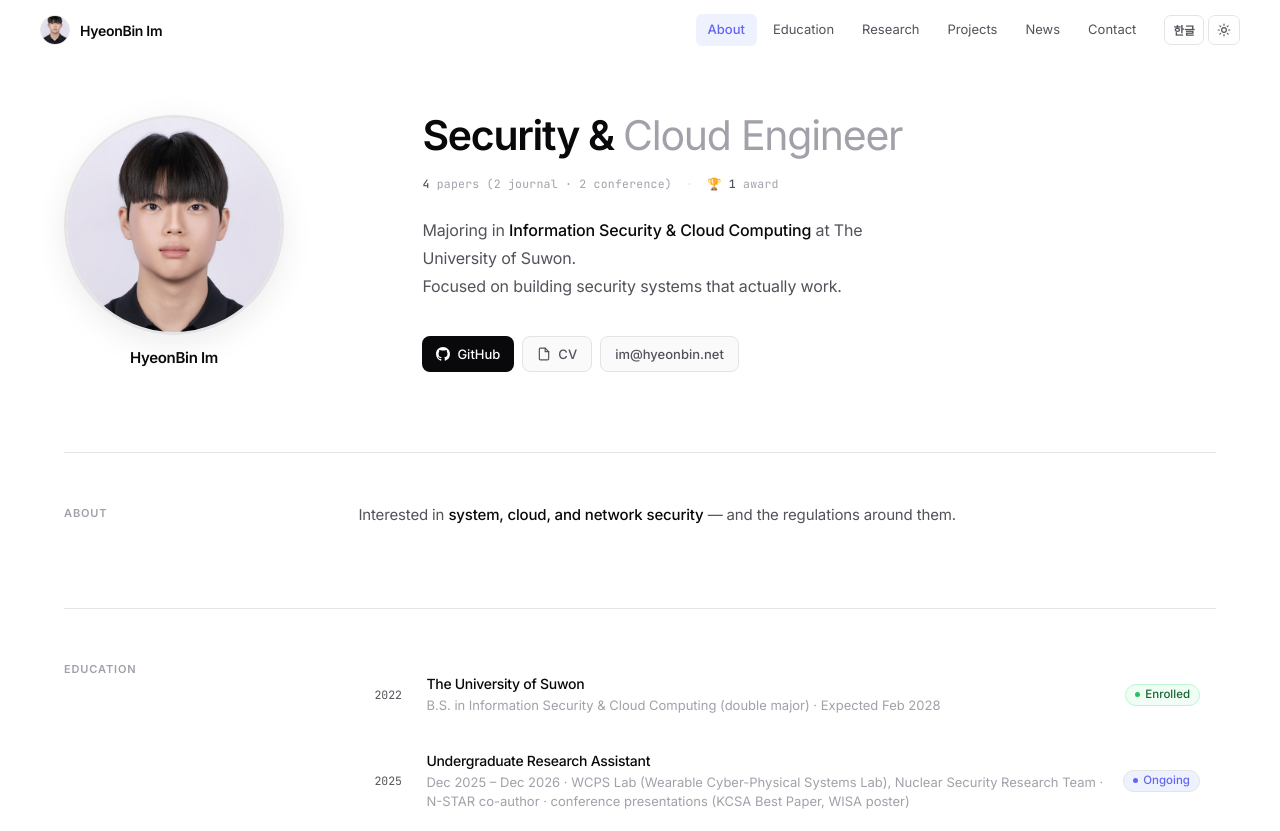
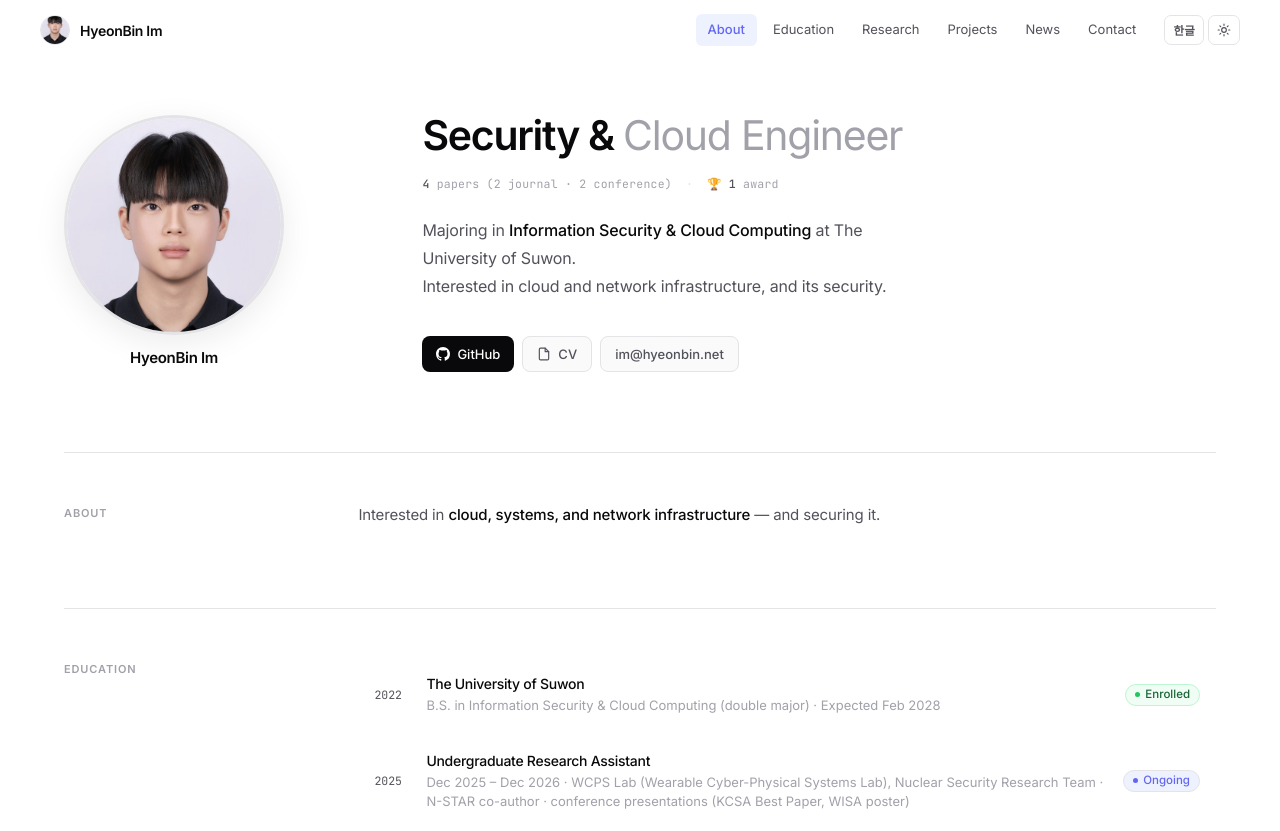
Before and after one commit to Im-HyeonBin/hyeonbin-portfolio, a plain HTML site: page index.html in a window 1280 px wide. Shown: the top 831 px of the page. Drawn offline with Linux system fonts and the light colour scheme.

Commit message:
Update hero and About intro to cloud/network infrastructure focus
Co-Authored-By: Claude Sonnet 5.5 <noreply@anthropic.com>

```diff
--- a/index.html
+++ b/index.html
@@ -977,7 +977,7 @@ footer {
 
       <p class="hero-sub" data-i18n="hero.sub">
         <b>수원대학교</b> 정보보호 · 클라우드융복합 전공.<br>
-        보안이 실제로 작동하는 시스템을 만드는 것에 관심이 있습니다.
+        클라우드·네트워크 인프라와 그 보안에 관심이 있습니다.
       </p>
 
       <div class="hero-links">
@@ -999,7 +999,7 @@ footer {
   <section class="sec f" id="about">
     <p class="sec-title" data-i18n="sec.about">About</p>
     <p class="about-bio" data-i18n="about.bio">
-      <b>시스템 · 클라우드 · 네트워크 보안</b>과 그 규제 전반에 관심이 있습니다.
+      <b>클라우드 · 시스템 · 네트워크 인프라</b>와 그 보안에 관심이 있습니다.
     </p>
   </section>
 
@@ -1310,13 +1310,13 @@ footer {
       'nav.contact': 'Contact',
       'hero.name-ko': '임현빈',
       'hero.h1': 'Security &amp; <span>Cloud Engineer</span>',
-      'hero.sub': '<b>수원대학교</b> 정보보호 · 클라우드융복합 전공.<br>보안이 실제로 작동하는 시스템을 만드는 것에 관심이 있습니다.',
+      'hero.sub': '<b>수원대학교</b> 정보보호 · 클라우드융복합 전공.<br>클라우드·네트워크 인프라와 그 보안에 관심이 있습니다.',
       'hero.cv': '이력서',
       'hero.stats.grad': '<b>2028.02</b>',
       'sec.about': 'About', 'sec.news': 'News', 'sec.education': 'Education',
       'sec.research': 'Research', 'sec.projects': 'Projects',
       'sec.contact': 'Contact',
-      'about.bio': '<b>시스템 · 클라우드 · 네트워크 보안</b>과 그 규제 전반에 관심이 있습니다.',
+      'about.bio': '<b>클라우드 · 시스템 · 네트워크 인프라</b>와 그 보안에 관심이 있습니다.',
       'edu.univ.name': '수원대학교',
       'edu.univ.desc': '정보보호학과 · 클라우드융복합학과 (복수전공) · 2028.02 졸업 예정',
       'edu.univ.pill': 'Enrolled',
@@ -1363,13 +1363,13 @@ footer {
       'nav.contact': 'Contact',
       'hero.name-ko': 'HyeonBin Im',
       'hero.h1': 'Security &amp; <span>Cloud Engineer</span>',
-      'hero.sub': "Majoring in <b>Information Security &amp; Cloud Computing</b> at The University of Suwon.<br>Focused on building security systems that actually work.",
+      'hero.sub': "Majoring in <b>Information Security &amp; Cloud Computing</b> at The University of Suwon.<br>Interested in cloud and network infrastructure, and its security.",
       'hero.cv': 'Resume',
       'hero.stats.grad': '<b>Feb 2028</b>',
       'sec.about': 'About', 'sec.news': 'News', 'sec.education': 'Education',
       'sec.research': 'Research', 'sec.projects': 'Projects',
       'sec.contact': 'Contact',
-      'about.bio': 'Interested in <b>system, cloud, and network security</b> — and the regulations around them.',
+      'about.bio': 'Interested in <b>cloud, systems, and network infrastructure</b> — and securing it.',
       'edu.univ.name': 'The University of Suwon',
       'edu.univ.desc': 'B.S. in Information Security &amp; Cloud Computing (double major) · Expected Feb 2028',
       'edu.univ.pill': 'Enrolled',
```
